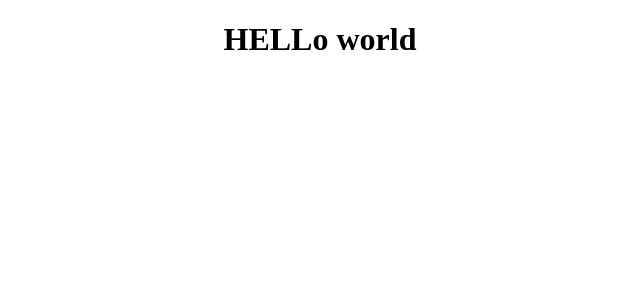
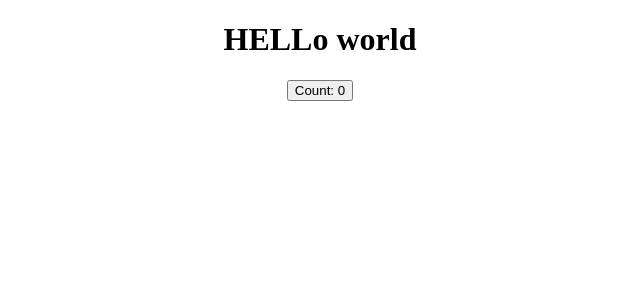
Before and after one commit to Aayush2492/Understanding-React-Hooks, a React (Create React App) app: page / in a window 1280 px wide. Shown: the top 300 px of the page, without its empty margins (320-960 px from the left). Built offline with nearby package versions, Linux system fonts and the light colour scheme.

Commit message:
Implemented counter with stateful class component

```diff
--- a/src/App.js
+++ b/src/App.js
@@ -1,10 +1,14 @@
 import React from "react";
 import "./App.css";
+
+import "./components/ClassCounter";
+import ClassCounter from "./components/ClassCounter";
 
 const App = () => {
   return (
     <div className="App">
       <h1>HELLo world </h1>
+      <ClassCounter />
     </div>
   );
 };
--- /dev/null
+++ b/src/components/ClassCounter.js
@@ -0,0 +1,26 @@
+import React, { Component } from "react";
+
+class ClassCounter extends Component {
+  constructor(props) {
+    super(props);
+
+    this.state = {
+      count: 0,
+    };
+  }
+
+  incrementCount = () => {
+    this.setState({
+      count: this.state.count + 1,
+    });
+  };
+  render() {
+    return (
+      <div>
+        <button onClick={this.incrementCount}>Count: {this.state.count}</button>
+      </div>
+    );
+  }
+}
+
+export default ClassCounter;
```
